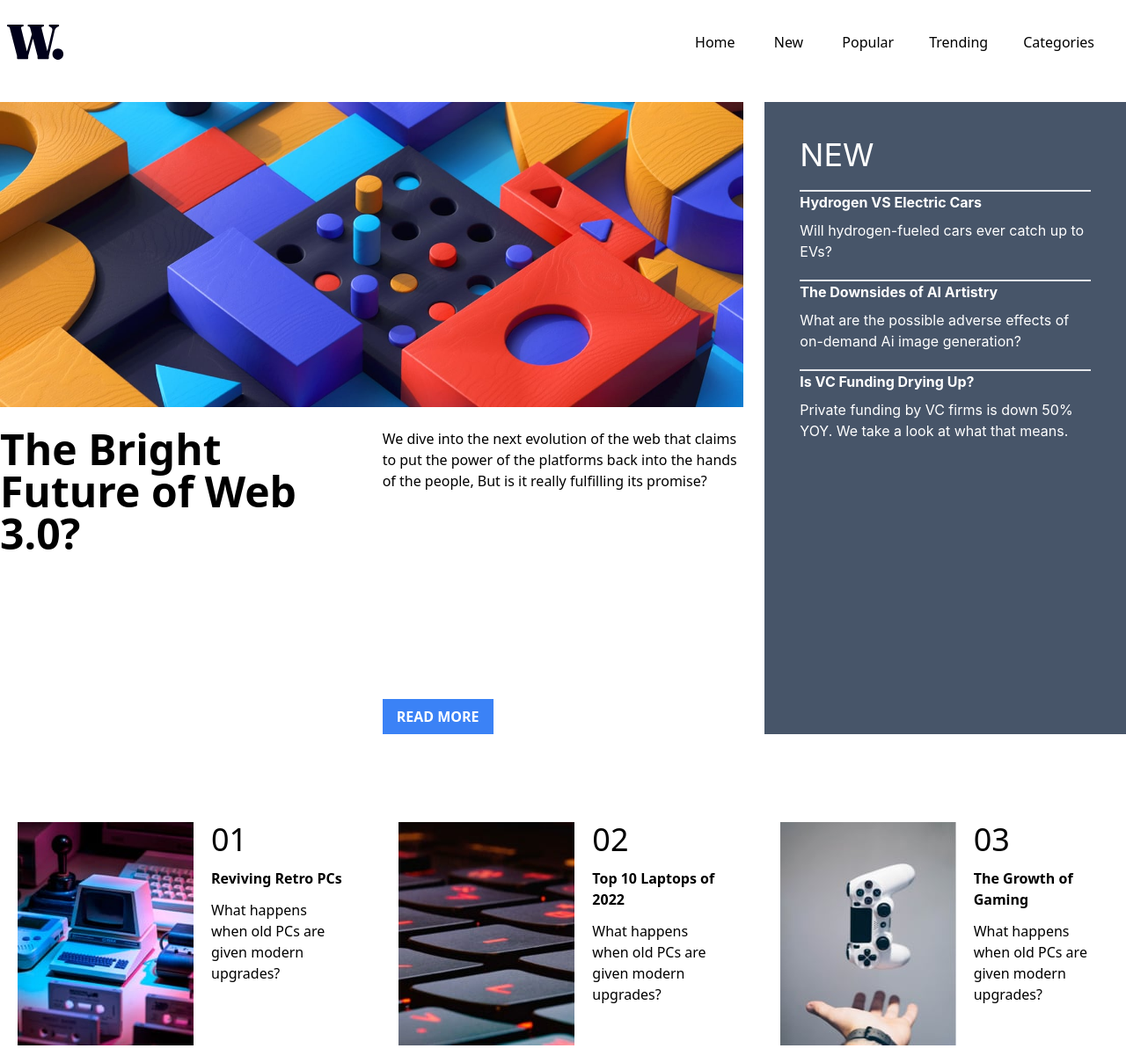
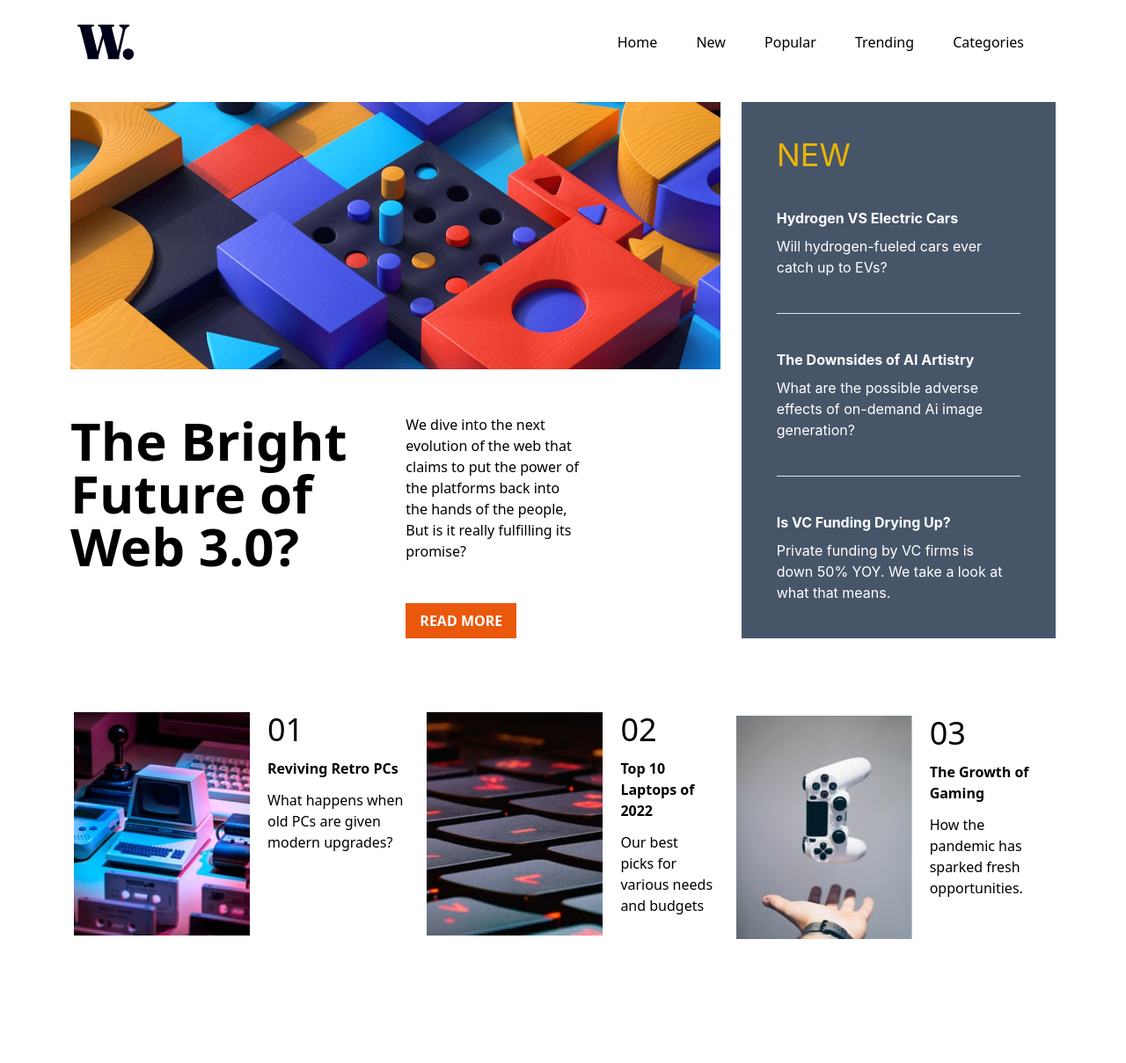
Before and after one commit to pavlee225/frontend-mentor-proj1, a Vue app: page / in a window 1280 px wide. Shown: the whole page at 88% size. After the commit the page ends 1076 px from the top, so only its background shows below. Built offline with nearby package versions, Linux system fonts and the light colour scheme.

Commit message:
Second commit. Added reponsivness.

```diff
--- a/src/App.vue
+++ b/src/App.vue
@@ -1,5 +1,5 @@
 <template>
-  <div class="container mx-auto">
+  <div class="container mx-auto px-20 lg:max-xl sm:max-sm">
     <nav-bar></nav-bar>
     <main-part></main-part>
     <news-list></news-list>
--- a/src/components/MainPart.vue
+++ b/src/components/MainPart.vue
@@ -1,39 +1,41 @@
 <template>
-    <div class="grid grid-cols-3 grid-rows-2 gap-6 mt-10">
-        <div class="col-span-2">
+    <div class="grid lg:grid-cols-3 gap-6 mt-10 sm:grid-cols-1">
+        <div class="lg:col-span-2 sm:col-span-1">
             <img src="@/assets/images/image-web-3-desktop.jpg" alt="main-image" />
         </div>
-        <div class="flex flex-col bg-blue text-white row-span-2 gap-5 bg-slate-600 font-inter divide-y-2 p-10">
-            <h1 class="text-4xl font-inter"> NEW </h1>
-            <div>
-                <h3 class="font-bold mb-2">Hydrogen VS Electric Cars</h3>
+        <div class="flex flex-col bg-blue text-white lg:row-span-2 sm:row-span-1 sm:row-start-4 gap-10 bg-slate-600 font-inter p-10">
+            <h1 class="text-4xl font-inter text-yellow-500"> NEW </h1>
+            <div class="pr-5">
+                <h3 class="font-bold mb-2 cursor-pointer hover:text-yellow-500">Hydrogen VS Electric Cars</h3>
                 <p>
                     Will hydrogen-fueled cars ever catch up to EVs?
                 </p>
             </div>
-            <div>
-                <h3 class="font-bold mb-2">The Downsides of AI Artistry</h3>
+            <hr>
+            <div class="pr-10">
+                <h3 class="font-bold mb-2 cursor-pointer hover:text-yellow-500">The Downsides of AI Artistry</h3>
                 <p>
                     What are the possible adverse effects of on-demand Ai image generation?
                 </p>
             </div>
-            <div>
-                <h3 class="font-bold mb-2">Is VC Funding Drying Up?</h3>
+            <hr>
+            <div class="pr-5">
+                <h3 class="font-bold mb-2 cursor-pointer hover:text-yellow-500">Is VC Funding Drying Up?</h3>
                 <p>
                     Private funding by VC firms is down 50% YOY. We take a look at what that means.
                 </p>
             </div>
         </div>
         <div>
-            <h1 class="text-5xl font-bold pr-10">The Bright Future of Web 3.0?</h1>
+            <h1 class="text-6xl font-bold pr-10 sm:row-start-2 lg:row-start-2">The Bright Future of <br> Web 3.0?</h1>
         </div>
-        <div class="flex flex-col justify-between">
+        <div class="flex flex-col justify-between pr-40">
             <p>
                 We dive into the next evolution of the web that claims to put the power of the platforms back into the hands
                 of the people, But is it really fulfilling its promise?
             </p>
             <div>
-                <button class="bg-blue-500 hover:bg-blue-700 text-white font-bold py-2 px-4"> READ MORE </button>
+                <button class="bg-orange-600 hover:bg-black text-white font-bold py-2 px-4 mt-5"> READ MORE </button>
             </div>
         </div>
     </div>
--- a/src/components/NavBar.vue
+++ b/src/components/NavBar.vue
@@ -5,11 +5,11 @@
         </div>
         <div class="flex p-2">
             <ul>
-                <li><a href="#"> Home </a></li>
-                <li><a href="#"> New </a></li>
-                <li>Popular</li>
-                <li>Trending</li>
-                <li>Categories</li>
+                <li class="hover:text-orange-600"><a href="#"> Home </a></li>
+                <li class="hover:text-orange-600"><a href="#"> New </a></li>
+                <li class="hover:text-orange-600"> <a href="#">Popular </a></li>
+                <li class="hover:text-orange-600"> <a href="#">Trending </a></li>
+                <li class="hover:text-orange-600"> <a href="#">Categories </a></li>
             </ul>
         </div>
     </div>
--- a/src/components/NewsList.vue
+++ b/src/components/NewsList.vue
@@ -1,35 +1,34 @@
 <template>
-    <div class="flex gap-5 mt-20">
-        <div class="flex-auto p-5">
+    <div class="lg:flex sm:flex-shrink-0 gap-3 mt-20">
+        <div class="flex-auto p-1">
             <div class="flex">
                 <img src="@/assets/images/image-retro-pcs.jpg" alt="image of retro pcs">
                 <div class="flex flex-col gap-3 ml-5">
                     <div class="text-4xl">01</div>
-                    <h2 class="font-bold">Reviving Retro PCs</h2>
+                    <h2 class="font-bold cursor-pointer hover:text-orange-600">Reviving Retro PCs</h2>
                     <p> What happens when old PCs are given modern upgrades? </p>
                 </div>
             </div>
         </div>
-        <div class="flex-auto p-5">
+        <div class="flex-auto p-1">
             <div class="flex">
                 <img src="@/assets/images/image-top-laptops.jpg" alt="image for top laptops paragraph">
                 <div class="flex flex-col gap-3 ml-5">
                     <div class="text-4xl">02</div>
-                    <h2 class="font-bold">Top 10 Laptops of 2022 </h2>
-                    <p> What happens when old PCs are given modern upgrades? </p>
+                    <h2 class="font-bold cursor-pointer hover:text-orange-600">Top 10 Laptops of 2022 </h2>
+                    <p> Our best picks for various needs and budgets </p>
                 </div>
             </div>
         </div>
-        <div class="flex-auto p-5">
+        <div class="flex-auto p-2">
             <div class="flex">
                 <img src="@/assets/images/image-gaming-growth.jpg" alt="image for growth gaming paragraph">
                 <div class="flex flex-col gap-3 ml-5">
                     <div class="text-4xl">03</div>
-                    <h2 class="font-bold">The Growth of Gaming</h2>
-                    <p> What happens when old PCs are given modern upgrades? </p>
+                    <h2 class="font-bold cursor-pointer hover:text-orange-600">The Growth of Gaming</h2>
+                    <p> How the pandemic has sparked fresh opportunities. </p>
                 </div>
             </div>
         </div>
-
     </div>
 </template>
```
